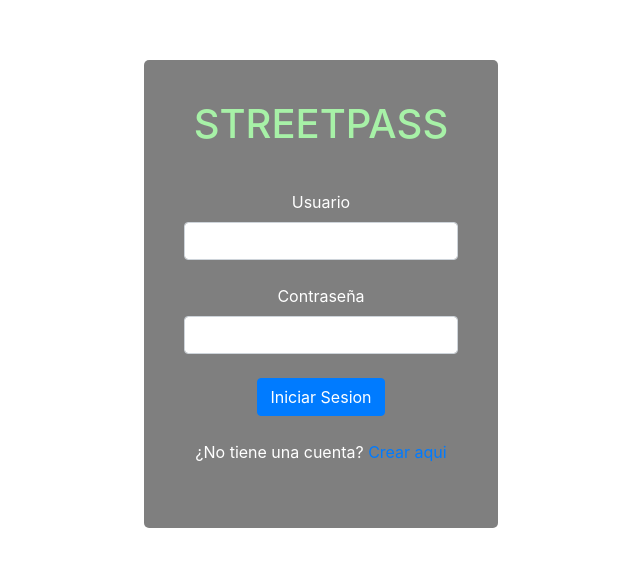
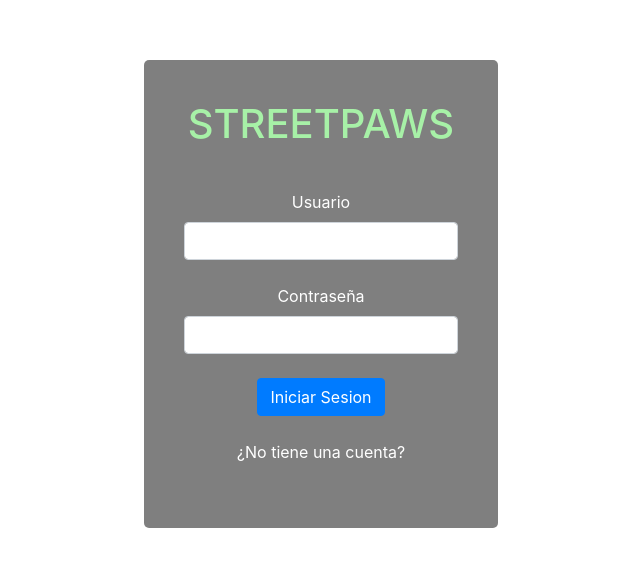
Before and after one commit to JosephJBS/FrontEnd-StreetPaws-main, a React (Create React App) app: page /login in a window 1280 px wide. Shown: the part 106-672 px from the top of the page, without its empty margins (319-959 px from the left). Built offline with nearby package versions, Linux system fonts and the light colour scheme.

Commit message:
integraccion transaccion con login

```diff
--- a/src/App.js
+++ b/src/App.js
@@ -1,19 +1,24 @@
 import React, { useEffect, useState } from "react";
 import "./App.css";
 import Contactos from "./Contactos";
-import { BrowserRouter as Router, Route, Routes, Link } from "react-router-dom";
+import { BrowserRouter as Router, Route, Routes, useNavigate } from "react-router-dom";
 import Paseadores from "./Paseadores";
 import Contratar from "./Contratar";
+import Login from "./Login";
+import Registrar from "./Registrar";
+import Principal from "./Principal";
 
 function App() {
 
   return (
     <div>
-      <Contactos></Contactos>
       <Router>
         <Routes>
           <Route path="/paseadores" element={<Paseadores />}></Route>
           <Route path="/contratar" element={<Contratar />}></Route>
+          <Route path="/login" element={<Login />}></Route>
+          <Route path="/Registrar" element={<Registrar />}></Route>
+          <Route path="/principal" element={<Principal/>}></Route>
         </Routes>
       </Router>
     </div>
--- a/src/Contactos.js
+++ b/src/Contactos.js
@@ -48,7 +48,7 @@ function Contactos() {
                   </div>
                   <div class="col-md-4">
                     <div class="se_fonr1">
-                      <a class="nav-link" href="">
+                      <a class="nav-link" href="/login">
                         Login
                       </a>
                     </div>
--- a/src/Contratar.js
+++ b/src/Contratar.js
@@ -4,6 +4,7 @@ import "./css/profile_contrato.css";
 import image1 from "./assets/1.jpg";
 import image2 from "./assets/contrato.jpg";
 import swal from 'sweetalert';
+import Contactos from "./Contactos";
 
 function Contratar() {
   const location = useLocation();
@@ -45,6 +46,7 @@ function Contratar() {
   }
   return (
     <div>
+      <Contactos></Contactos>
       <div className="container mt-4 mb-4 p-3 d-flex justify-content-center">
         <div className="card2 p-4">
           <div className=" image d-flex flex-column justify-content-center align-items-center">
--- a/src/Login.js
+++ b/src/Login.js
@@ -15,15 +15,15 @@ function Login() {
           icon: "success",
           button : "Aceptar"
         }).then(function(){
-          window.location = "./contratar";
+          window.location = "./paseadores";
         })
       }
 
   return (
-    <Router>
+
     <div className="fondo">
         <div className="containerPrincipal">
-        <h1>STREETPASS</h1>
+        <h1>STREETPAWS</h1>
         <br/>
         <div className="containerSecundario">
             <div className="form-group">
@@ -48,20 +48,22 @@ function Login() {
                       password: document.querySelector("#Pass").value,
                     }),
                   });
+
                   showAlert();
                 }}
               >
                 Iniciar Sesion
               </button>
             <br/> <br/>
-            <label>¿No tiene una cuenta? <Link to="/Registrar">Crear aqui</Link></label>
+            <label>¿No tiene una cuenta?</label>
+
             </div>
         </div>
         </div>
 
     </div>
 
-    </Router>
+
   );
 }
 
--- a/src/Paseadores.js
+++ b/src/Paseadores.js
@@ -2,6 +2,7 @@ import React, { useEffect, useState } from "react";
 import Card from "./components/Card";
 import image1 from "./assets/1.jpg";
 import Contratar from "./Contratar";
+import Contactos from "./Contactos";
 
 
 function Paseadores() {
@@ -19,7 +20,9 @@ function Paseadores() {
   }, []);
 
   return (
+
     <div>
+      <Contactos></Contactos>
       <section className="App">
         <div class="App">
           <div class="title">
--- /dev/null
+++ b/src/Principal.js
@@ -0,0 +1,15 @@
+import React from "react";
+
+const Principal = () => {
+  return (
+    <div>
+      Principal
+      <h1>aca</h1>
+      <a href="/login">
+        Login
+      </a>
+    </div>
+  );
+};
+
+export default Principal;
--- a/src/index.js
+++ b/src/index.js
@@ -10,7 +10,7 @@ import "animate.css/animate.min.css";
 
 ReactDOM.render(
   <React.StrictMode>
-    <Login />
+    <App></App>
   </React.StrictMode>,
   document.getElementById("root")
 );
```
